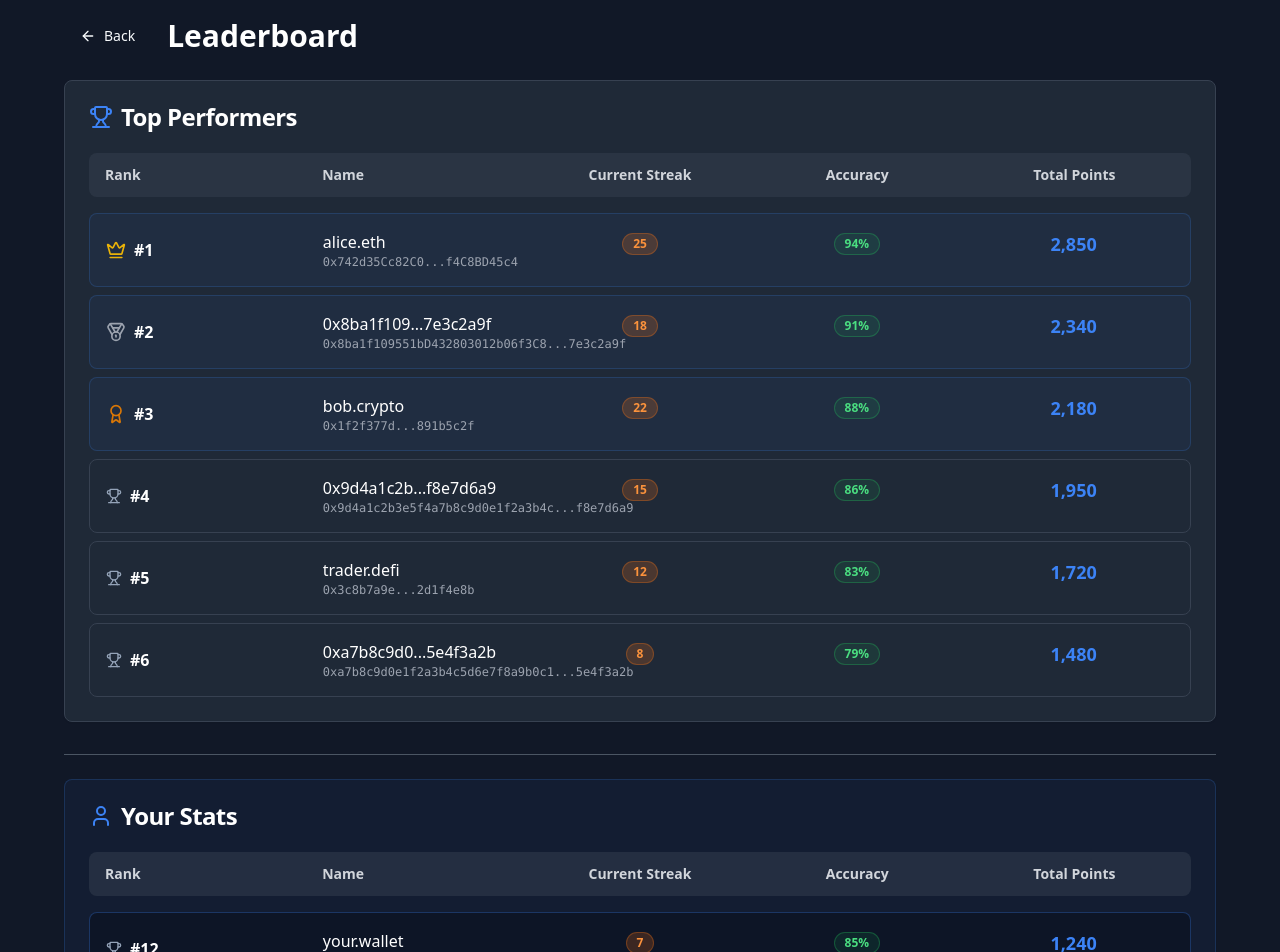
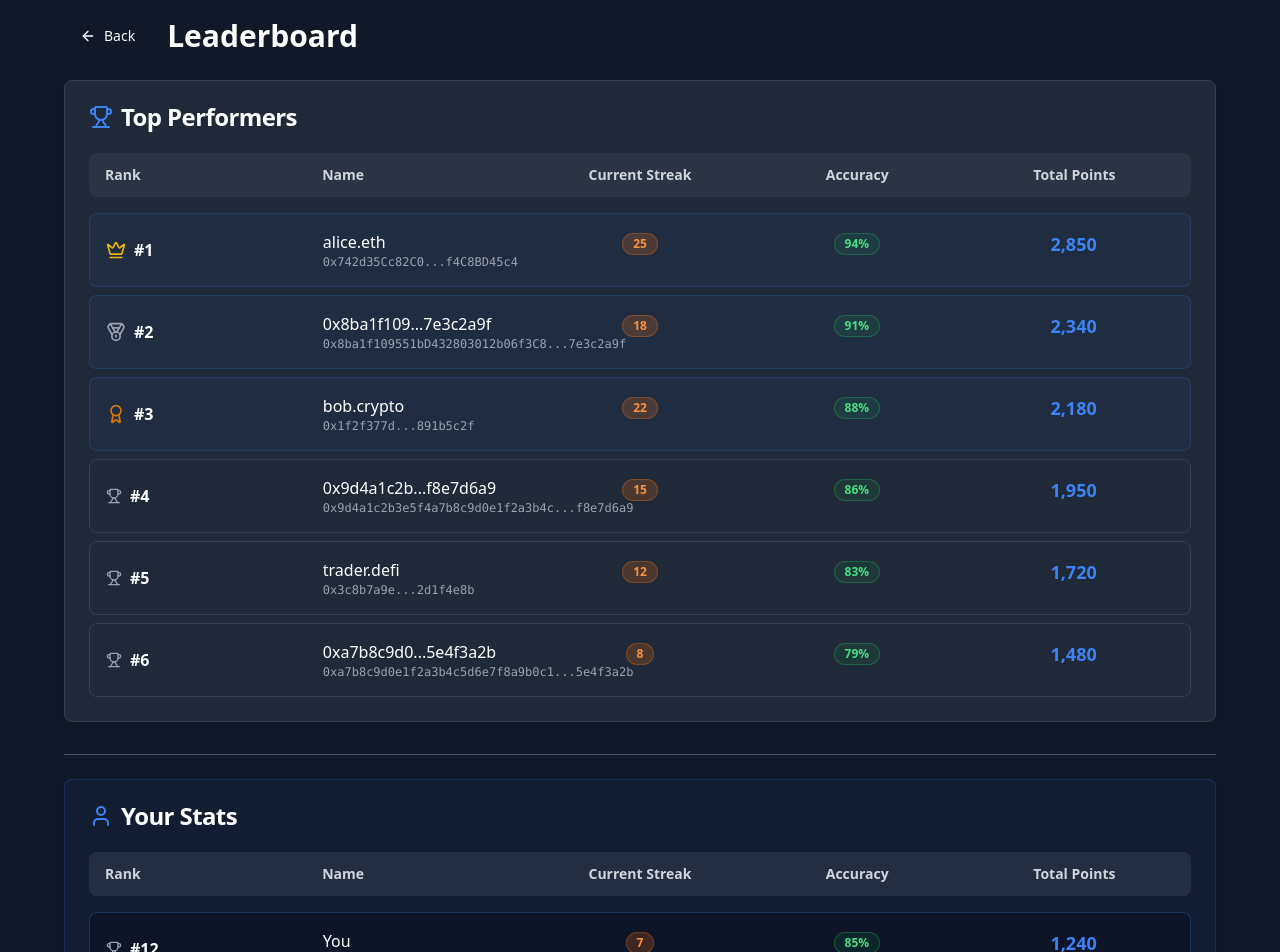
Before and after one commit to CryptoChem0000/up-or-down-miniapp, a Next.js app: page /leaderboard in a window 1280 px wide. Shown: the top 952 px of the page. Built offline with nearby package versions, Linux system fonts and the light colour scheme.

Commit message:
Change user name from 'your.wallet' to 'You' in Your Stats section
- Update currentUser.name to be more personal and concise
- Cleaner display in both desktop and compact leaderboard modes
- Better UX with simpler, more direct labeling

```diff
--- a/src/app/leaderboard/page.tsx
+++ b/src/app/leaderboard/page.tsx
@@ -83,7 +83,7 @@ const mockLeaderboardData = [
 
 // Mock current user data
 const currentUser = {
-  name: "your.wallet",
+  name: "You",
   address: "0x1234567890abcdef...1234567890abcdef",
   currentStreak: 7,
   accuracy: 85,
```
